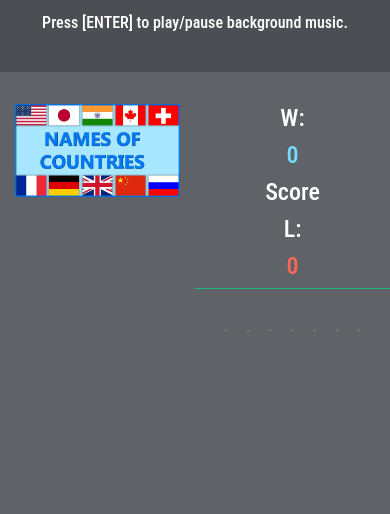
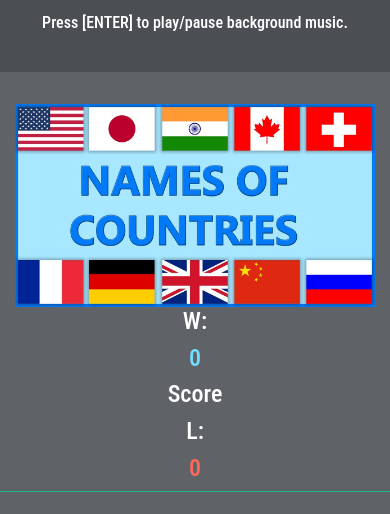
Before and after one commit to pphan93/Word-Guess-Game, a plain HTML site: page index.html in a window 390 px wide. Shown: the part 170-684 px from the top of the page. Drawn offline with nearby package versions, Linux system fonts and the light colour scheme.

Commit message:
fix the bootstrap columns

```diff
--- a/index.html
+++ b/index.html
@@ -26,27 +26,27 @@
 
     <div class="container text-center ">
         <div class="row">
-            <div class="col md-6">
+            <div class="col-md-6">
                 <img class="img-fluid" id="imageSRC" src="assets/images/namesofcountries.jpg" alt="Names of Countries">
             </div>
 
-            <div class="col md-6 ">
+            <div class="col-md-6 ">
                 <div id="gameContainer">
                     <!--Key Pressed: <span class="clear" id="kp"></span>-->
                     <div class="row border-bottom" id="bord-color">
-                        <div class="col-lg-2">
+                        <div class="col-md-2">
                             <h4>W:</h4>
                         </div>
-                        <div class="col-lg-1" id="winScore">
+                        <div class="col-md-1" id="winScore">
                             <h4>0</h4>
                         </div>
-                        <div class="col-lg-6" style="text-align: center;">
+                        <div class="col-md-6" style="text-align: center;">
                             <h4>Score</h4>
                         </div>
-                        <div class="col-lg-2">
+                        <div class="col-md-2">
                             <h4>L:</h4>
                         </div>
-                        <div class="col-lg-1" id="lossScore">
+                        <div class="col-md-1" id="lossScore">
                             <h4>0</h4>
                         </div>
                     </div>
```
